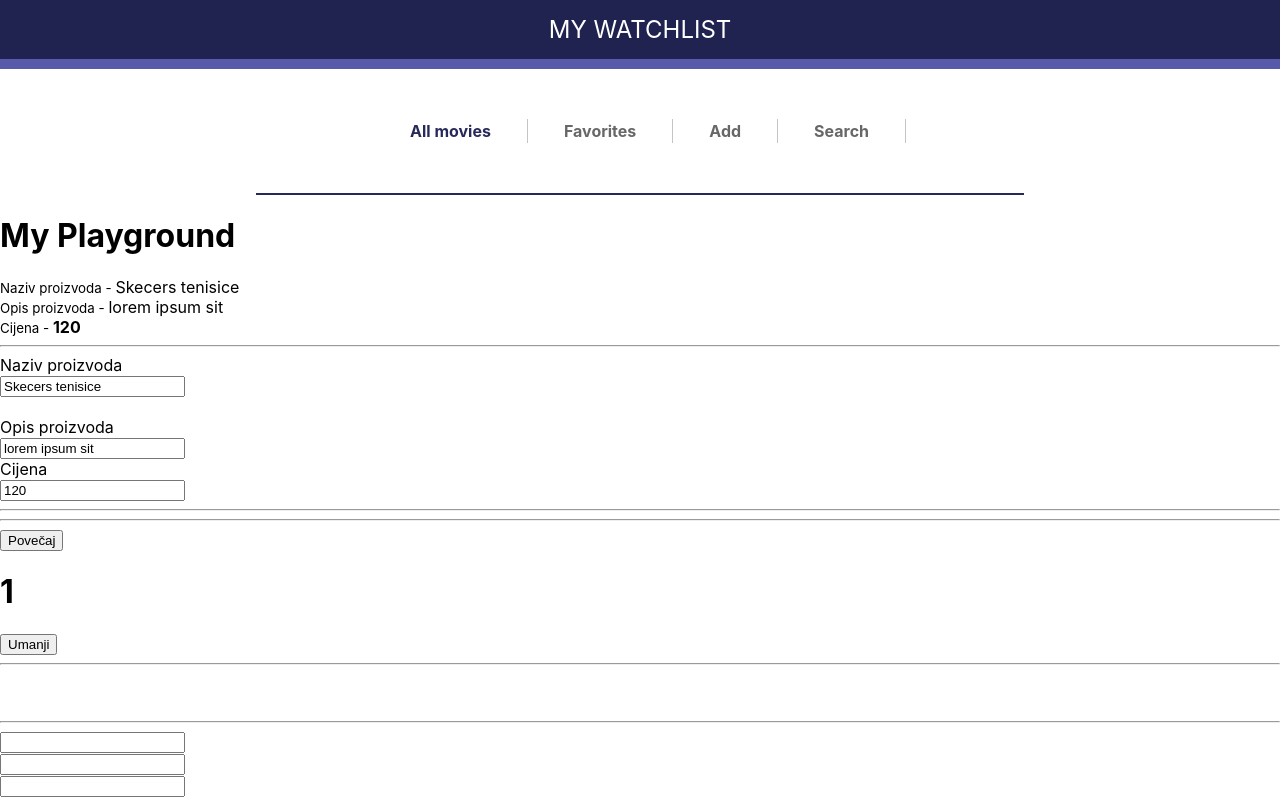
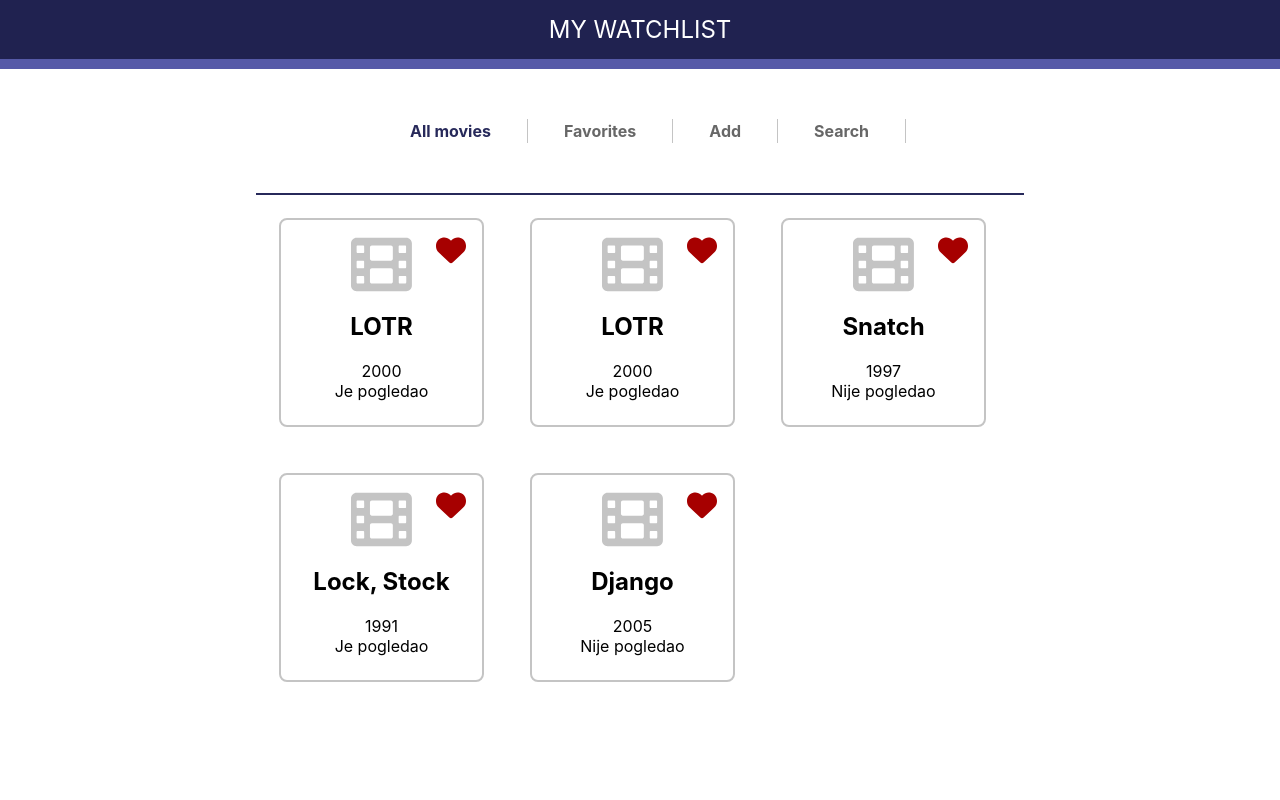
Before and after one commit to gala201/my-react-app, a React (Create React App) app: page / in a window 1280 px wide. Built offline with nearby package versions, Linux system fonts and the light colour scheme.

Commit message:
useEffect, Lists

```diff
--- a/src/App.js
+++ b/src/App.js
@@ -18,9 +18,9 @@ function App() {
   return (
     <>
       <Header />
-      <Playground />
+      {/* <Playground /> */}
       {/* <Index /> */}
-      {/* <Favorites /> */}
+      <Favorites />
       {/* <Footer /> */}
     </>
   );
--- /dev/null
+++ b/src/components/playground/DriversLicence.js
@@ -0,0 +1,35 @@
+import { useEffect } from "react"
+
+function DriversLicence(props) {
+
+    useEffect(() => {
+
+        alert("Vozacka se ucitala")
+
+    }, [])
+
+
+    return (
+        <>
+            <button onClick={() => props.handleSizes('A1')}>A1</button>
+            <button onClick={() => props.handleSizes('A')}>A</button>
+            <button onClick={() => props.handleSizes('B')}>B</button>
+            <button onClick={() => props.handleSizes('C1')}>C1</button>
+            <button onClick={() => props.handleSizes('C')}>C</button>
+            <div style={{ backgroundColor: "lavender", width: "400px", height: "250px", borderRadius: "8px" }}>
+                <span style={{ margin: "10px", display: "inline-block" }}>{props.vozac.ime}</span><br />
+                <span style={{ margin: "10px", display: "inline-block" }}>{props.vozac.prezime}</span><br />
+                <span style={{ margin: "10px", display: "inline-block" }}>{props.vozac.adresa}</span> <br />
+                <span style={{ margin: "10px", display: "inline-block" }}>Kategorije : {props.category.join(", ")}</span>
+
+            </div><hr />
+            <div>
+                <input type="text" value={props.vozac.ime} name="ime" onChange={(e) => props.updateId(e)} /> <br />
+                <input type="text" value={props.vozac.prezime} name="prezime" onChange={(e) => props.updateId(e)} /> <br />
+                <input type="text" value={props.vozac.adresa} name="adresa" onChange={(e) => props.updateId(e)} />
+            </div>
+        </>
+    )
+}
+
+export default DriversLicence
--- a/src/components/playground/Playground.js
+++ b/src/components/playground/Playground.js
@@ -1,4 +1,5 @@
-import { useState } from "react"
+import { useState, useEffect } from "react"
+import DriversLicence from "./DriversLicence"
 import Sandbox from "./Sandbox"
 import TotalPrice from "./Sandbox"
 
@@ -33,8 +34,7 @@ export default function Playground() {
 
 
 
-    console.log(product.name);
-    console.log(product["name"]);
+        ;
 
 
     const handleUpdate = (e) => {
@@ -69,9 +69,37 @@ export default function Playground() {
 
     }
 
+    const [category, setCategory] = useState([])
+    const [disableBtn, setDisableBtn] = useState(true)
+
+    const handleSizes = (item) => {
+        console.log(item);
+
+        if (!category.includes(item)) {
+            setCategory(prevValues => [...prevValues, item])
+        }
+        else {
+            const newArray = category.filter(v => v !== item)
+
+            setCategory(newArray)
+        }
+
+
+    }
+
+    const [isShow, setIsShow] = useState(true)
+
+    useEffect(() => {
+        console.log("Mijenjam kategorije");
+    }, [vozac])
+
 
     return (
         <>
+
+
+
+
             <h1>My Playground</h1>
 
             {/*
@@ -104,16 +132,20 @@ export default function Playground() {
             <button onClick={() => setCounter(Math.max(1, counter - 1))}>Umanji</button>
 
             <hr />
-            <div>
-                <span>{vozac.ime}</span><br />
-                <span>{vozac.prezime}</span><br />
-                <span>{vozac.adresa}</span>
-            </div><hr />
-            <div>
-                <input type="text" value={vozac.ime} name="ime" onChange={(e) => updateId(e)} /> <br />
-                <input type="text" value={vozac.prezime} name="prezime" onChange={(e) => updateId(e)} /> <br />
-                <input type="text" value={vozac.adresa} name="adresa" onChange={(e) => updateId(e)} />
-            </div>
+            <button onClick={() => setIsShow(!isShow)}>Sakrij</button>
+            <hr />
+
+            {
+                isShow && <DriversLicence
+                    vozac={vozac}
+                    category={category}
+                    handleSizes={handleSizes}
+                    updateId={updateId}
+                />
+            }
+
+
+
             <Sandbox
                 price={donutPrice}
                 quantity={counter}
--- a/src/components/views/Favorites.js
+++ b/src/components/views/Favorites.js
@@ -6,22 +6,26 @@ function Favorites() {
         {
             name: "LOTR",
             year: 2000,
-            isWatched: true
+            isWatched: true,
+            key: 21
         },
         {
             name: "Snatch",
             year: 1997,
-            isWatched: false
+            isWatched: false,
+            key: 24
         },
         {
             name: "Lock, Stock",
             year: 1991,
-            isWatched: true
+            isWatched: true,
+            key: 52
         },
         {
             name: "Django",
             year: 2005,
-            isWatched: false
+            isWatched: false,
+            key: 98
         }
     ]
 
@@ -30,10 +34,15 @@ function Favorites() {
 
 
             <MovieArticle movieName={moviesArray[0].name} year={moviesArray[0].year} isWatched={moviesArray[0].isWatched} />
-            <MovieArticle movieName={moviesArray[1].name} year={moviesArray[1].year} isWatched={moviesArray[1].isWatched} />
-            <MovieArticle movieName={moviesArray[2].name} year={moviesArray[2].year} isWatched={moviesArray[2].isWatched} />
-            <MovieArticle movieName={moviesArray[3].name} year={moviesArray[3].year} isWatched={moviesArray[3].isWatched} />
 
+            {
+                moviesArray.map(v =>
+                    <MovieArticle
+                        movieName={v.name}
+                        year={v.year}
+                        isWatched={v.isWatched}
+                        key={v.key} />)
+            }
 
         </div>
     )
```
